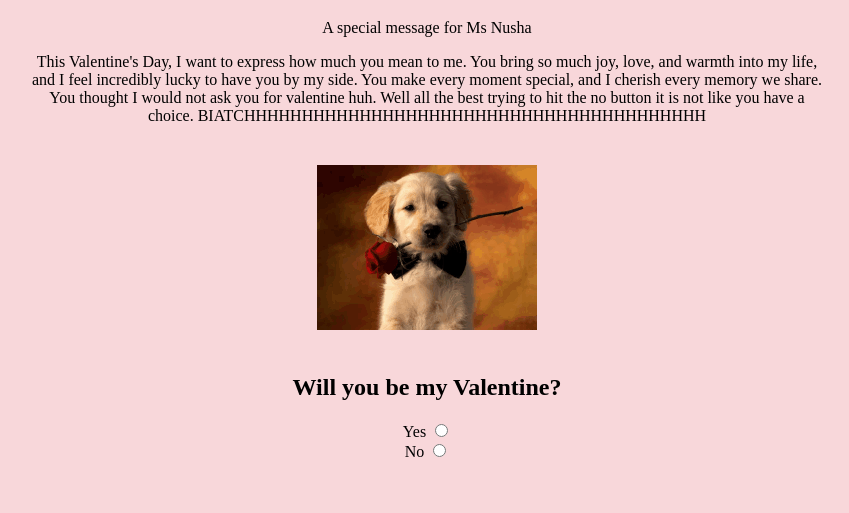
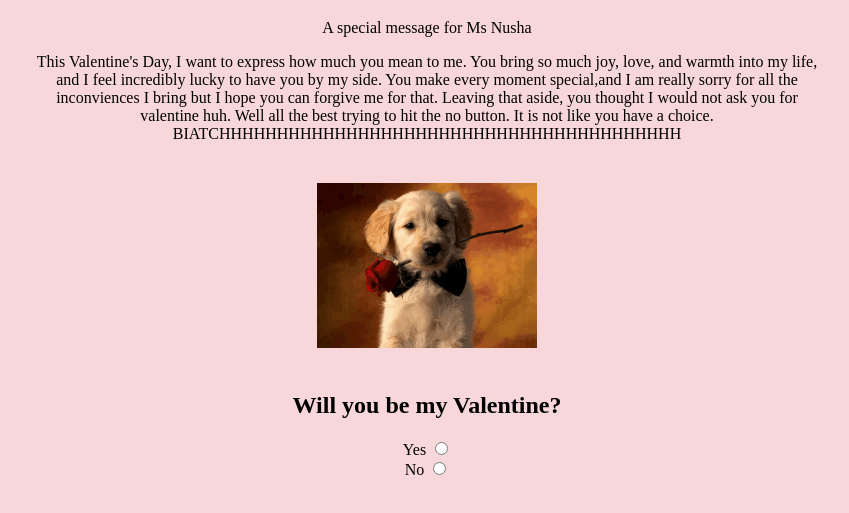
Before and after one commit to Amoga-Varsha/VALENTINE, a plain HTML site: page index.html in a window 1280 px wide. Shown: the part 89-602 px from the top of the page, without its empty margins (213-1062 px from the left). Drawn offline with Linux system fonts and the light colour scheme.

Commit message:
Update index.html

```diff
--- a/index.html
+++ b/index.html
@@ -34,7 +34,7 @@
 
     <!-- Paragraph section -->
     <section id="paragraph">
-      <p>This Valentine's Day, I want to express how much you mean to me. You bring so much joy, love, and warmth into my life, and I feel incredibly lucky to have you by my side. You make every moment special, and I cherish every memory we share. You thought I would not ask you for valentine huh. Well all the best trying to hit the no button it is not like you have a choice. BIATCHHHHHHHHHHHHHHHHHHHHHHHHHHHHHHHHHHHHHHHH</p>
+      <p>This Valentine's Day, I want to express how much you mean to me. You bring so much joy, love, and warmth into my life, and I feel incredibly lucky to have you by my side. You make every moment special,and I am really sorry for all the inconviences I bring but I hope you can forgive me for that. Leaving that aside, you thought I would not ask you for valentine huh. Well all the best trying to hit the no button. It is not like you have a choice. BIATCHHHHHHHHHHHHHHHHHHHHHHHHHHHHHHHHHHHHHHHH</p>
     </section>
 
     <!-- GIF section -->
```
